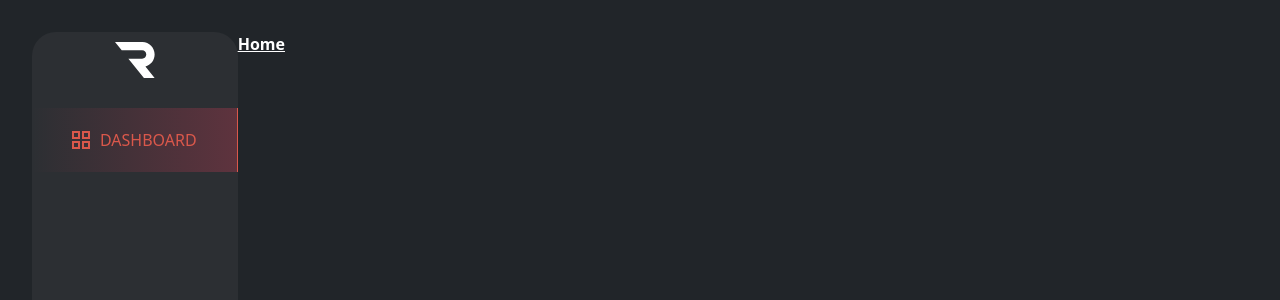
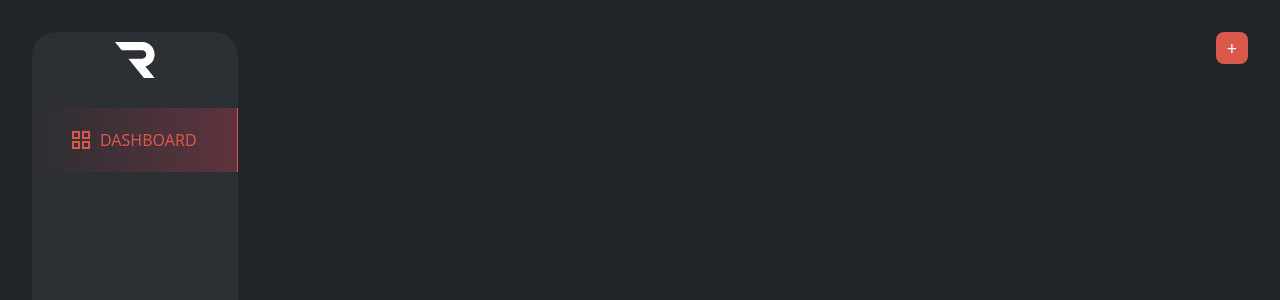
Before and after one commit to keviningles2314/ravn-react-code-challenge, a React (Create React App) app: page / in a window 1280 px wide. Shown: the top 300 px of the page. Built offline with nearby package versions, Linux system fonts and the light colour scheme.

Commit message:
💄 Add plus icon

```diff
--- a/src/components/layout.jsx
+++ b/src/components/layout.jsx
@@ -2,9 +2,9 @@ import Sidebar from './Sidebar';
 
 const Layout = ({ children }) => {
   return (
-    <div className="p-8 flex bg-[#212529] h-screen text-white">
+    <div className="p-8 flex bg-[#212529] h-screen text-white gap-5">
       <Sidebar />
-      <main>{children}</main>
+      <main className="w-full">{children}</main>
     </div>
   );
 };
--- a/src/pages/home.jsx
+++ b/src/pages/home.jsx
@@ -3,7 +3,13 @@ import Layout from '../components/layout';
 const Home = () => {
   return (
     <Layout>
-      <h1 className="font-bold underline">Home</h1>
+      <div className="flex flex-col">
+        <div className="w-full flex justify-end">
+          <div className="bg-[#DA584B] w-8 h-8 rounded-lg flex items-center justify-center text-lg">
+            <h1>+</h1>
+          </div>
+        </div>
+      </div>
     </Layout>
   );
 };
```
